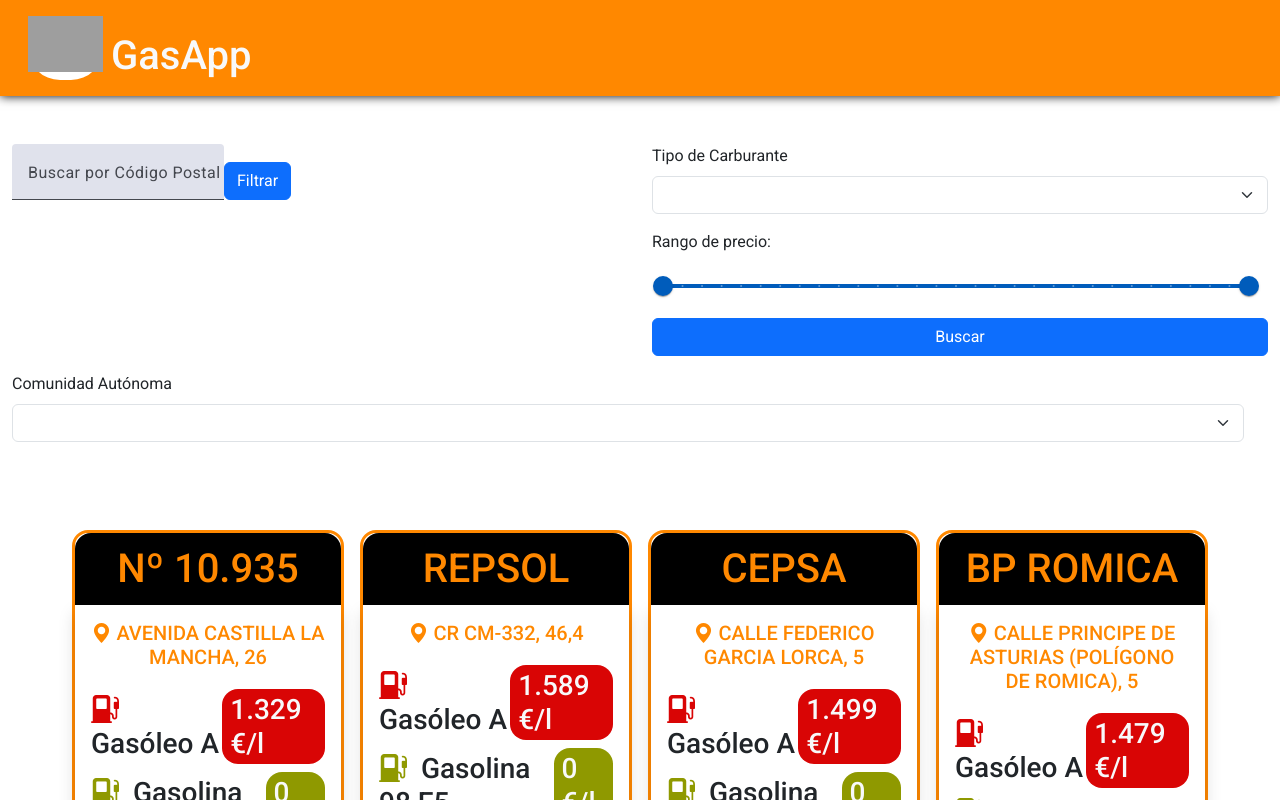
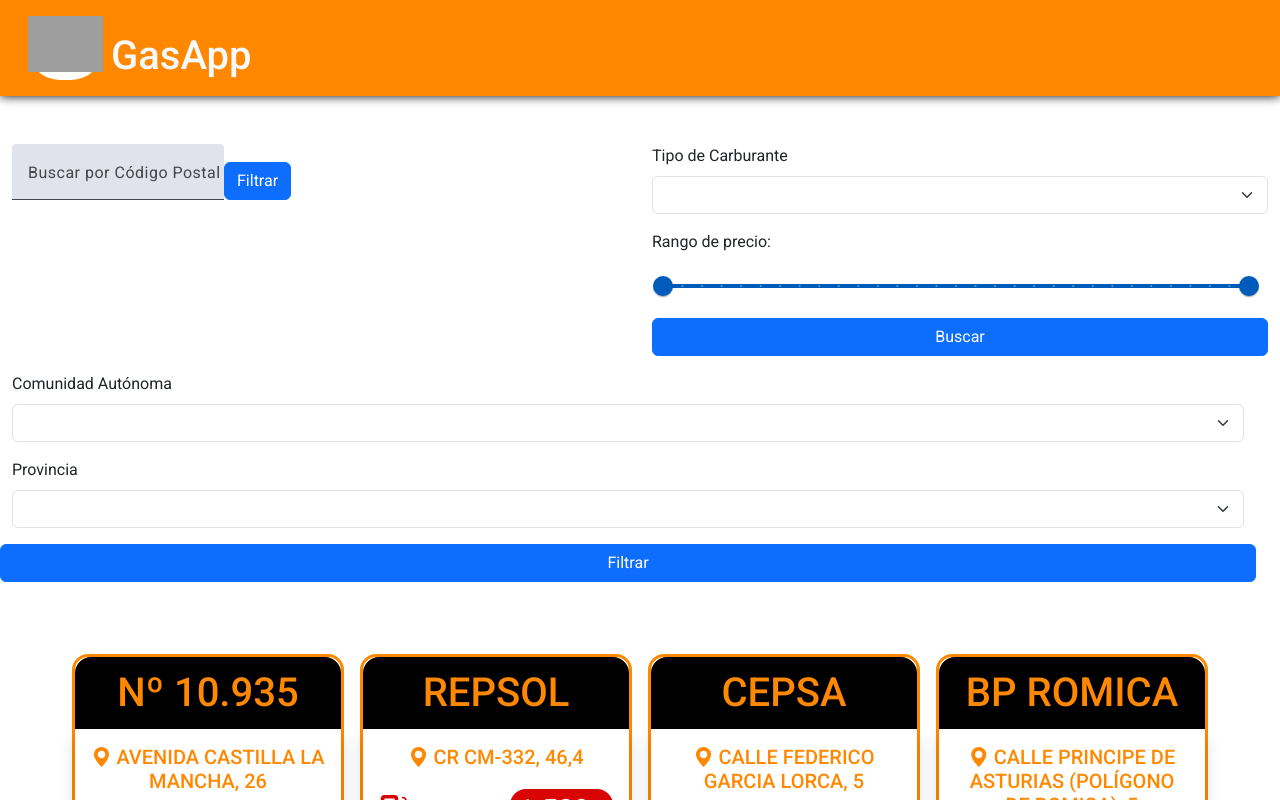
Before and after one commit to alvarocastilla05/Gasolineras-App, an Angular app in the folder AppGasolineras/: page / in a window 1280 px wide. Shown: the top 800 px of the page. Built offline with nearby package versions, Linux system fonts and the light colour scheme; data requests are answered from the project's data file; grey boxes are pictures that could not be loaded.

Commit message:
de nuevo SOS

```diff
--- a/AppGasolineras/src/app/components/filter-bar/filter-bar.component.html
+++ b/AppGasolineras/src/app/components/filter-bar/filter-bar.component.html
@@ -41,11 +41,20 @@
             <div class="col-md-12 mb-3">
                 <label for="comunidadSeleccionada" class="form-label">Comunidad Autónoma</label>
                 <select class="form-select" id="comunidadSeleccionada" aria-label="Comunidad Autónoma"
-                    [(ngModel)]="comunidadSeleccionada">
+                    [(ngModel)]="comunidadSeleccionada" (selectionchange)="filtrarPorComunidad()">
                     <option selected>- Seleccione Comunidad Autónoma -</option>
                     <option *ngFor="let comunidad of comunidad" [value]="comunidad.IDCCAA">{{comunidad.CCAA}}</option>
                 </select>
             </div>
+            <div class="col-md-12 mb-3">
+                <label for="provinciaSeleccionada" class="form-label">Provincia</label>
+                <select class="form-select" id="provinciaSeleccionada" aria-label="Provincia"
+                    [(ngModel)]="provinciaSeleccionada">
+                    <option selected>- Seleccione Provincia -</option>
+                    <option *ngFor="let provincia of provincia" [value]="provincia.IDPovincia">{{provincia.Provincia}}</option>
+                </select>
+            </div>
+            <button class="btn btn-primary" (click)="filtrarPorProvincia()">Filtrar</button>
         </div>
     </div>
 </div>
--- a/AppGasolineras/src/app/components/filter-bar/filter-bar.component.ts
+++ b/AppGasolineras/src/app/components/filter-bar/filter-bar.component.ts
@@ -6,6 +6,7 @@
 import { GasolinerasService } from '../../services/gasolineras.service';
 import { FilterDto } from '../../models/filter.dto';
 import { CCAA } from '../../models/comunidades.interfaces';
+import { Provincia } from '../../models/provincia.interfaces';
 
 
 @Component({
@@ -26,7 +27,9 @@
   listadoCP: PostalCode[] = [];
   filteredOptions: Observable<string[]> | undefined;
   comunidad: CCAA[] | undefined;
+  provincia: Provincia[] | undefined;
   comunidadSeleccionada: CCAA | undefined;
+  provinciaSeleccionada: Provincia | undefined;
 
   @Output() searchClicked = new EventEmitter<FilterDto>();
   @Output () postalCodeSeleccionado = new EventEmitter<string>();
@@ -68,6 +71,16 @@
     })
   }
 
+  loadProvincias(){
+    if(this.comunidadSeleccionada){
+      this.gasolineraService.getProvincias(this.comunidadSeleccionada.IDCCAA).subscribe((respuesta) => {
+        this.provincia = respuesta;
+      })
+    }else{
+      alert('Debes seleccionar una comunidad autónoma');
+    }
+  }
+
   filtrarPorCP(){
     debugger;
     if(this.postalCode){
@@ -94,4 +107,13 @@
     }
   }
 
+  filtrarPorProvincia(){
+    debugger;
+    if(this.provinciaSeleccionada){
+      this.comunidadesSeleccionadas.emit(this.provinciaSeleccionada);
+    }else{
+      alert('Debes seleccionar una provincia');
+    }
+  }
+
 }
--- a/AppGasolineras/src/app/components/gasolinera/gasolinera.component.ts
+++ b/AppGasolineras/src/app/components/gasolinera/gasolinera.component.ts
@@ -3,6 +3,7 @@
 import { Gasolinera } from '../../models/gasolinera-dto';
 import { FilterDto } from '../../models/filter.dto';
 import { CCAA } from '../../models/comunidades.interfaces';
+import { Provincia } from '../../models/provincia.interfaces';
 
 
 @Component({
@@ -16,6 +17,7 @@
   @Input() gasolineras: Gasolinera[] = [];
   @Input() postalCode: String | undefined;
   @Input() comunidad: CCAA | undefined;
+  @Input() provincia: Provincia | undefined;
   listadoGasolineras: Gasolinera[] = [];
   gasolineraFiltrada: Gasolinera[] = [];
 
@@ -50,7 +52,11 @@
     if (changes['comunidad']) {
       this.applyFilterComunidad();
     }
+    if (changes['provincia']) {
+      this.applyFilterProvincia();
+    }
   }
+
 
 
 
@@ -81,6 +87,7 @@
         gasolineraChusquera['Longitud (WGS84)'],
         gasolineraChusquera['Latitud'],
         gasolineraChusquera['IDCCAA'],
+        gasolineraChusquera['IDPROV']
       );
 
       newArray.push(gasolinera);
@@ -156,4 +163,16 @@
 
   }
 
+  private applyFilterProvincia() {
+    this.gasolineraFiltrada = [];
+
+    if (this.provincia) {
+      for (let gasolinera of this.listadoGasolineras) {
+        if (this.provincia.IDPovincia === gasolinera.idProvincia) {
+          this.gasolineraFiltrada.push(gasolinera);
+        }
+      }
+    }
+  }
+
 }
--- a/AppGasolineras/src/app/components/screen/screen.component.html
+++ b/AppGasolineras/src/app/components/screen/screen.component.html
@@ -2,4 +2,4 @@
 
 <app-filter-bar (postalCodeSeleccionado)="onSearchClicked1($event)" (searchClicked)="onSearchClicked2($event)"></app-filter-bar>
 
-<app-gasolinera [gasolineras]="gasolineras" [postalCode]="postalCode" [filters]="filters" [comunidad]="comunidad"></app-gasolinera>
+<app-gasolinera [gasolineras]="gasolineras" [postalCode]="postalCode" [filters]="filters" [comunidad]="comunidad" [provincia]="provincia"></app-gasolinera>
--- a/AppGasolineras/src/app/components/screen/screen.component.ts
+++ b/AppGasolineras/src/app/components/screen/screen.component.ts
@@ -2,6 +2,7 @@
 import { Gasolinera } from '../../models/gasolinera-dto';
 import { FilterDto } from '../../models/filter.dto';
 import { CCAA } from '../../models/comunidades.interfaces';
+import { Provincia } from '../../models/provincia.interfaces';
 
 @Component({
   selector: 'app-screen',
@@ -12,6 +13,7 @@
 
   postalCode: String | undefined;
   comunidad: CCAA | undefined;
+  provincia: Provincia | undefined;
   gasolineras: Gasolinera[] = [];
   filters: FilterDto | null = null;
 
@@ -26,10 +28,10 @@
     this.filters = filters;
   }
 
-  onSearchClicked3(comunidad: CCAA){
+  /*onSearchClicked3(comunidad: CCAA){
 
     this.comunidad = comunidad;
-  }
+  }*/
 
 
 }
--- a/AppGasolineras/src/app/models/gasolinera-dto.ts
+++ b/AppGasolineras/src/app/models/gasolinera-dto.ts
@@ -11,5 +11,6 @@
       public longitud: number,
       public latitud: number,
       public idCCAA: string,
+      public idProvincia: string
     ) {}
   }
--- a/AppGasolineras/src/app/services/gasolineras.service.ts
+++ b/AppGasolineras/src/app/services/gasolineras.service.ts
@@ -5,6 +5,7 @@
 import { Gasolinera } from '../models/gasolinera-dto';
 import { PostalCode } from '../models/cp.interfaces';
 import { CCAA } from '../models/comunidades.interfaces';
+import { Provincia } from '../models/provincia.interfaces';
 
 
 
@@ -28,6 +29,10 @@
     return this.http.get<CCAA[]>('http://localhost:3000/comunidades');
   }
 
+  getProvincias(IDCCAA: string): Observable<Provincia[]>{
+    return this.http.get<Provincia[]>(`https://sedeaplicaciones.minetur.gob.es/ServiciosRESTCarburantes/PreciosCarburantes/Listados/ProvinciasPorComunidad/${IDCCAA}`);
+  }
+
 
 
 
```
Also changed, not shown: AppGasolineras/src/app/models/provincia.interfaces.ts (added, +8 -0 lines).
